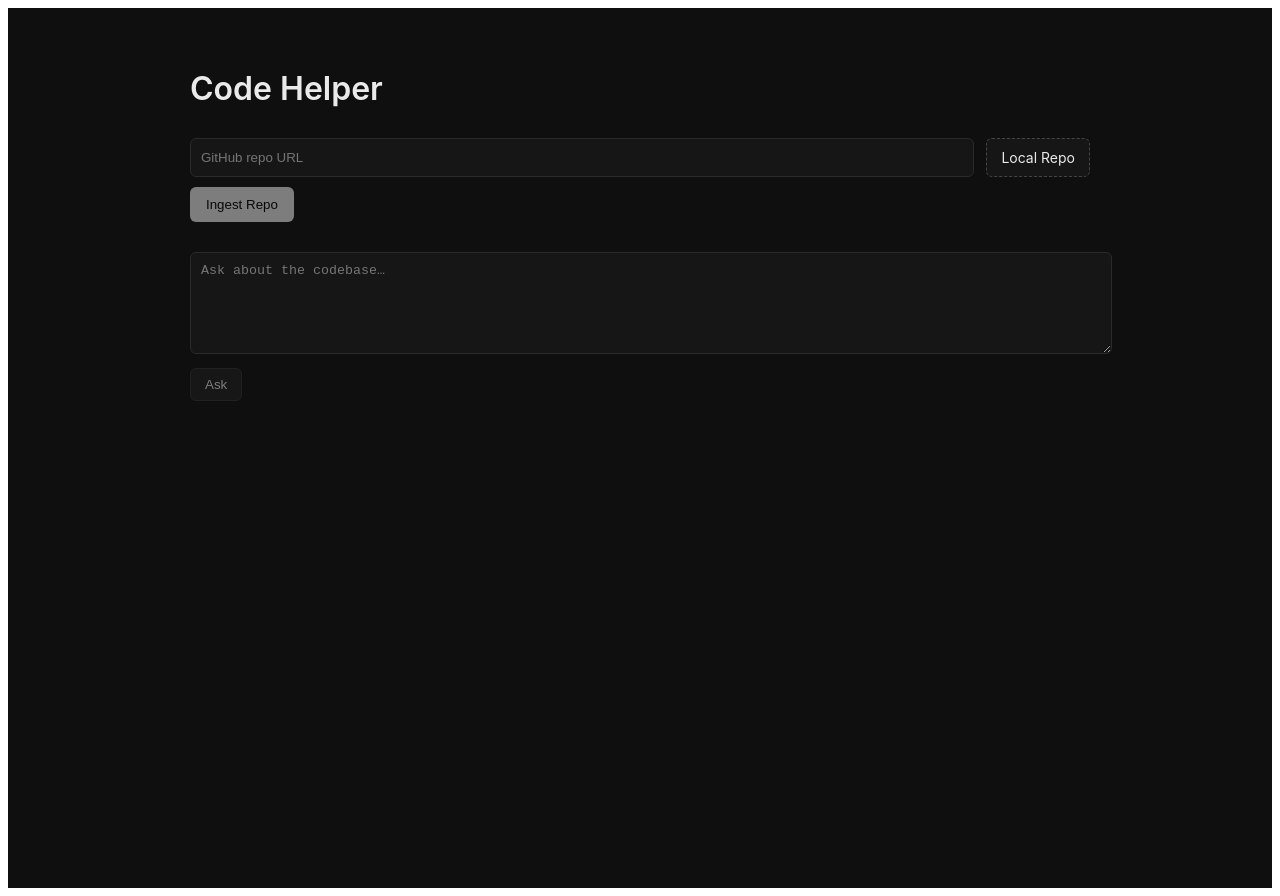
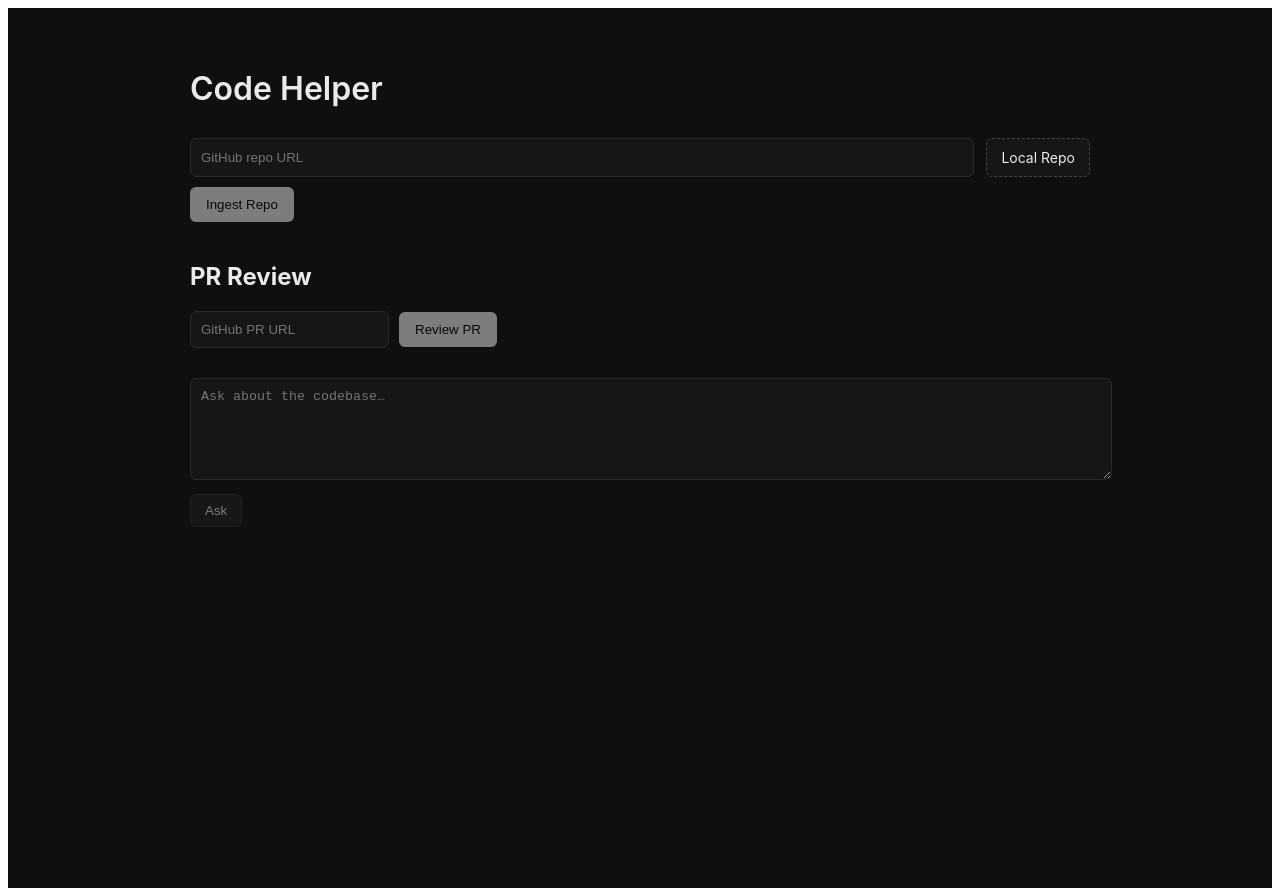
Before and after one commit to tauseefshoaib/Code-Aware-RAG, a React app in the folder frontend/: page / in a window 1280 px wide. Built offline with nearby package versions, Linux system fonts and the light colour scheme; the HTML template or start-up script is replaced by a standard one.

Commit message:
Pr review functionality

```diff
--- a/frontend/src/App.jsx
+++ b/frontend/src/App.jsx
@@ -16,6 +16,9 @@ export default function App() {
   const [chat, setChat] = useState([]);
   const [asking, setAsking] = useState(false);
   const [copiedIndex, setCopiedIndex] = useState(null);
+  const [prUrl, setPrUrl] = useState("");
+  const [prReview, setPrReview] = useState("");
+  const [reviewing, setReviewing] = useState(false);
 
   const ALLOWED = /\.(js|ts|jsx|tsx|py|java|go|json|md)$/i;
 
@@ -149,6 +152,37 @@ export default function App() {
     );
   };
 
+  // PR review function
+  const reviewPR = async () => {
+    if (!prUrl.trim() || reviewing) return;
+    setPrReview("");
+    setReviewing(true);
+
+    try {
+      const res = await fetch(`${API}/pr-review`, {
+        method: "POST",
+        headers: { "Content-Type": "application/json" },
+        body: JSON.stringify({ prUrl }),
+      });
+
+      const reader = res.body.getReader();
+      const decoder = new TextDecoder();
+      let done = false;
+
+      while (!done) {
+        const { value, done: doneReading } = await reader.read();
+        done = doneReading;
+        const chunk = decoder.decode(value || new Uint8Array(), { stream: !done });
+        setPrReview((r) => r + chunk);
+      }
+    } catch (err) {
+      console.error(err);
+      alert("❌ PR review failed");
+    } finally {
+      setReviewing(false);
+    }
+  };
+
   return (
     <div style={styles.page}>
       <div style={styles.container}>
@@ -199,6 +233,36 @@ export default function App() {
           {loading ? "Indexing repository…" : "Ingest Repo"}
         </button>
 
+        <div style={styles.divider} />
+
+        <div style={{ marginTop: 40 }}>
+          <h2>PR Review</h2>
+          <input
+            style={styles.input}
+            placeholder="GitHub PR URL"
+            value={prUrl}
+            onChange={(e) => setPrUrl(e.target.value)}
+            disabled={reviewing}
+          />
+          <button
+            style={{
+              ...styles.primaryBtn,
+              marginLeft: 10,
+              opacity: prUrl.trim() && !reviewing ? 1 : 0.5,
+              cursor: prUrl.trim() && !reviewing ? "pointer" : "not-allowed",
+            }}
+            onClick={reviewPR}
+            disabled={!prUrl.trim() || reviewing}
+          >
+            {reviewing ? "Reviewing…" : "Review PR"}
+          </button>
+
+          {prReview && (
+            <pre style={{ ...styles.botCode, marginTop: 10, whiteSpace: "pre-wrap" }}>
+              {prReview}
+            </pre>
+          )}
+        </div>
         <div style={styles.divider} />
 
         {/* Chat */}
```
Also changed, not shown: 2 other files (tests, documents, lock files or other folders).
